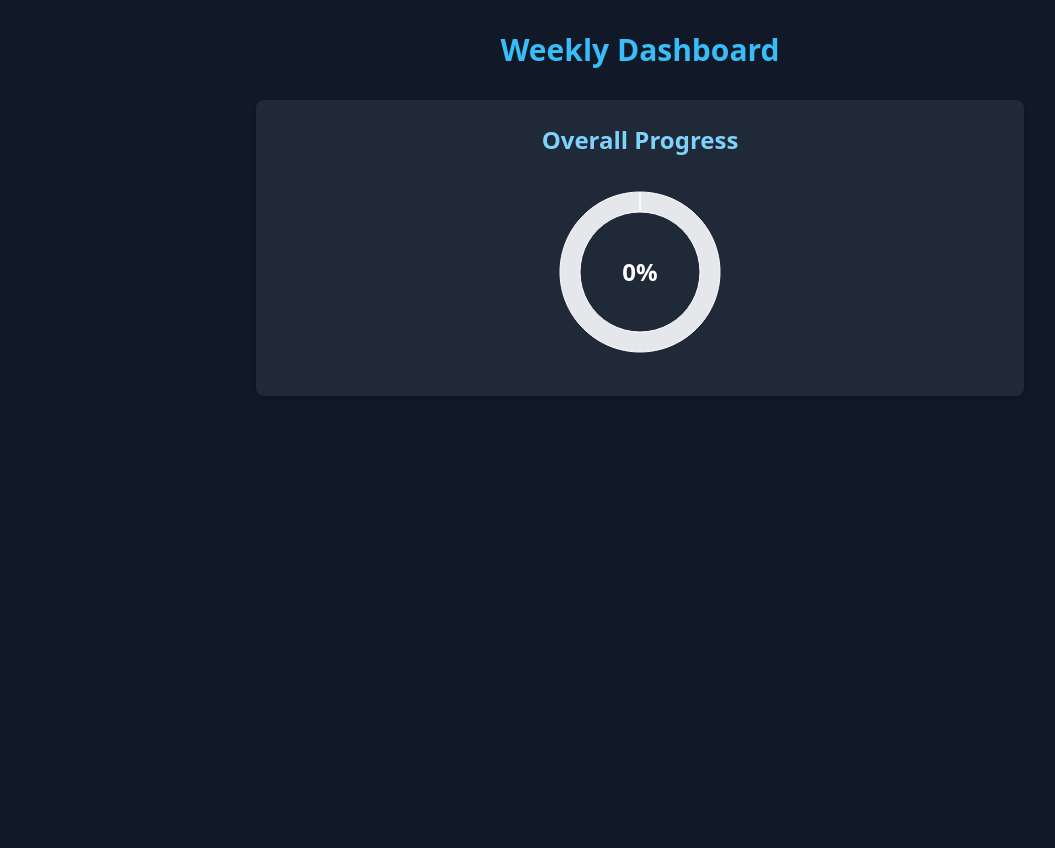
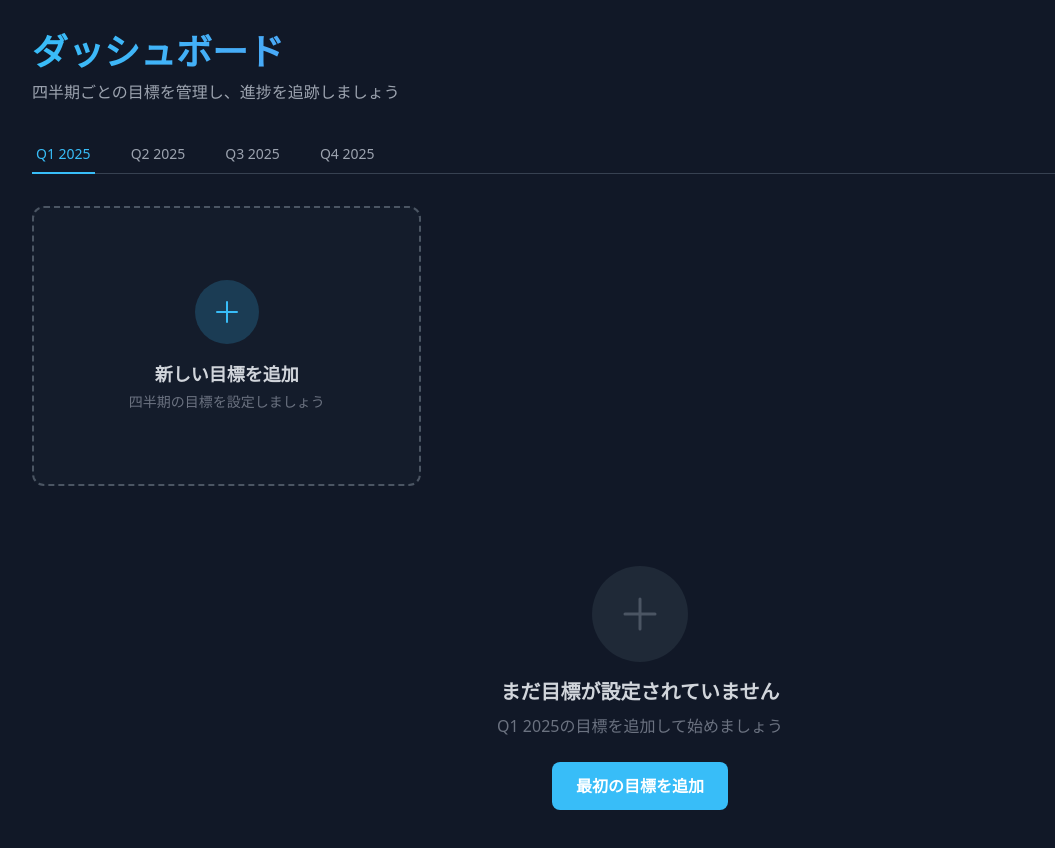
Before and after one commit to Ayumu277/taskApp, a Next.js app: page /dashboard in a window 1280 px wide. Shown: the top 848 px of the page, without its empty margins (0-1055 px from the left). Before the commit the page ends 800 px from the top, so only its background shows below. Built offline with nearby package versions, Linux system fonts and the light colour scheme.

Commit message:
ステップ2（Vision・Outcome・Image登録のオンボーディングUI追加）

```diff
--- a/src/app/dashboard/page.tsx
+++ b/src/app/dashboard/page.tsx
@@ -1,78 +1,213 @@
 'use client';
 
-import React, { useEffect, useState } from 'react';
-import DonutChart from '../../components/DonutChart';
-import Link from 'next/link';
+import { useState, useEffect } from 'react';
+import { PlusIcon } from '@heroicons/react/24/outline';
+import DonutChart from '@/components/DonutChart';
+import AddGoalModal from '@/components/AddGoalModal';
 
-interface WeekSummary {
-  key: string;
-  label: string;
-  completion: number;
+interface QuarterGoal {
+  id: string;
+  title: string;
+  progress: number;
 }
 
-// Helper to extract week label from key
-function getWeekLabel(key: string) {
-  // key format: weekGoal:YYYY-Www
-  return key.replace('weekGoal:', '');
-}
+const quarters = [
+  { id: 'Q1', label: 'Q1 2025', key: '2025-Q1' },
+  { id: 'Q2', label: 'Q2 2025', key: '2025-Q2' },
+  { id: 'Q3', label: 'Q3 2025', key: '2025-Q3' },
+  { id: 'Q4', label: 'Q4 2025', key: '2025-Q4' },
+];
 
 export default function DashboardPage() {
-  const [weeks, setWeeks] = useState<WeekSummary[]>([]);
-  const [overall, setOverall] = useState<number>(0);
+  const [activeQuarter, setActiveQuarter] = useState('Q1');
+  const [goals, setGoals] = useState<{ [key: string]: QuarterGoal[] }>({});
+  const [isModalOpen, setIsModalOpen] = useState(false);
 
+  // Load goals from localStorage
   useEffect(() => {
-    // Get all weekGoal:* keys from localStorage
-    const allKeys = Object.keys(localStorage);
-    const weekKeys = allKeys.filter((k) => k.startsWith('weekGoal:'));
-    // For each week, try to get completion rate from localStorage (e.g. weekCompletion:YYYY-Www)
-    const weekSummaries: WeekSummary[] = weekKeys.map((key) => {
-      // Try to get completion from weekCompletion:YYYY-Www (number 0-100)
-      const label = getWeekLabel(key);
-      let completion = 0;
-      const completionKey = `weekCompletion:${label}`;
-      const stored = localStorage.getItem(completionKey);
-      if (stored) {
-        try {
-          completion = Math.round(Number(JSON.parse(stored)));
-        } catch {
-          completion = 0;
-        }
-      }
-      return { key, label, completion };
-    });
-    setWeeks(weekSummaries);
-    // Calculate overall average
-    if (weekSummaries.length > 0) {
-      const avg = weekSummaries.reduce((sum, w) => sum + w.completion, 0) / weekSummaries.length;
-      setOverall(Math.round(avg));
-    } else {
-      setOverall(0);
+    if (typeof window !== 'undefined') {
+      const loadedGoals: { [key: string]: QuarterGoal[] } = {};
+      quarters.forEach((quarter) => {
+        const stored = localStorage.getItem(`quarterGoals:${quarter.key}`);
+        loadedGoals[quarter.id] = stored ? JSON.parse(stored) : [];
+      });
+      setGoals(loadedGoals);
     }
   }, []);
 
+  // Save goals to localStorage
+  const saveGoals = (quarterId: string, quarterGoals: QuarterGoal[]) => {
+    if (typeof window !== 'undefined') {
+      const quarter = quarters.find((q) => q.id === quarterId);
+      if (quarter) {
+        localStorage.setItem(`quarterGoals:${quarter.key}`, JSON.stringify(quarterGoals));
+      }
+    }
+  };
+
+  const addGoal = (title: string) => {
+    const newGoal: QuarterGoal = {
+      id: Date.now().toString(),
+      title,
+      progress: 0,
+    };
+
+    const updatedGoals = [...(goals[activeQuarter] || []), newGoal];
+    setGoals((prev) => ({ ...prev, [activeQuarter]: updatedGoals }));
+    saveGoals(activeQuarter, updatedGoals);
+    setIsModalOpen(false);
+  };
+
+  const updateGoalProgress = (goalId: string, newProgress: number) => {
+    const currentGoals = goals[activeQuarter] || [];
+    const updatedGoals = currentGoals.map((goal) =>
+      goal.id === goalId ? { ...goal, progress: newProgress } : goal
+    );
+    setGoals((prev) => ({ ...prev, [activeQuarter]: updatedGoals }));
+    saveGoals(activeQuarter, updatedGoals);
+  };
+
+  const currentGoals = goals[activeQuarter] || [];
+
   return (
-    <div className="min-h-screen bg-gray-900 text-white p-4 sm:p-6 md:p-8">
-      <div className="max-w-3xl mx-auto">
-        <h1 className="text-3xl font-bold mb-8 text-center text-sky-400">Weekly Dashboard</h1>
-        <div className="bg-gray-800 rounded-lg shadow-md p-6 mb-10 flex flex-col items-center">
-          <h2 className="text-2xl font-bold text-sky-300 mb-4">Overall Progress</h2>
-          <DonutChart completion={overall} />
+    <div className="min-h-screen bg-gray-900 text-white">
+      <div className="max-w-7xl mx-auto px-4 sm:px-6 lg:px-8 py-8">
+        {/* Header */}
+        <div className="mb-8">
+          <h1 className="text-3xl md:text-4xl font-bold bg-gradient-to-r from-primary to-accent bg-clip-text text-transparent mb-2">
+            ダッシュボード
+          </h1>
+          <p className="text-gray-400">
+            四半期ごとの目標を管理し、進捗を追跡しましょう
+          </p>
         </div>
-        <div className="space-y-4">
-          {weeks.slice(0, 12).map((week) => (
-            <Link
-              key={week.key}
-              href={`/week?w=${encodeURIComponent(week.label)}`}
-              className="block bg-gray-800 rounded-lg shadow-md p-4 flex items-center hover:bg-gray-700 transition-colors"
+
+        {/* Quarter Tabs */}
+        <div className="mb-8">
+          <div className="border-b border-gray-700">
+            <nav className="-mb-px flex space-x-8">
+              {quarters.map((quarter) => (
+                <button
+                  key={quarter.id}
+                  onClick={() => setActiveQuarter(quarter.id)}
+                  className={`py-2 px-1 border-b-2 font-medium text-sm transition-colors duration-200 ${
+                    activeQuarter === quarter.id
+                      ? 'border-primary text-primary'
+                      : 'border-transparent text-gray-400 hover:text-gray-300 hover:border-gray-300'
+                  }`}
+                >
+                  {quarter.label}
+                </button>
+              ))}
+            </nav>
+          </div>
+        </div>
+
+        {/* Goals Grid */}
+        <div className="grid grid-cols-1 md:grid-cols-2 lg:grid-cols-3 gap-6 mb-8">
+          {currentGoals.slice(0, 3).map((goal) => (
+            <div
+              key={goal.id}
+              className="bg-gray-800/50 backdrop-blur-sm border border-gray-700 rounded-xl p-6 hover:border-gray-600 transition-colors duration-200"
             >
-              <div className="w-24 h-24 flex-shrink-0 flex items-center justify-center">
-                <DonutChart completion={week.completion} />
+              <div className="flex flex-col items-center space-y-4">
+                {/* Donut Chart */}
+                <div className="relative">
+                  <DonutChart completion={goal.progress} />
+                  <div className="absolute inset-0 flex items-center justify-center">
+                    <span className="text-2xl font-bold text-white">
+                      {Math.round(goal.progress)}%
+                    </span>
+                  </div>
+                </div>
+
+                {/* Goal Title */}
+                <h3 className="text-lg font-semibold text-center text-white">
+                  {goal.title}
+                </h3>
+
+                {/* Progress Controls */}
+                <div className="w-full space-y-2">
+                  <input
+                    type="range"
+                    min="0"
+                    max="100"
+                    value={goal.progress}
+                    onChange={(e) => updateGoalProgress(goal.id, parseInt(e.target.value))}
+                    className="w-full h-2 bg-gray-700 rounded-lg appearance-none cursor-pointer slider"
+                  />
+                  <div className="flex justify-between text-xs text-gray-400">
+                    <span>0%</span>
+                    <span>50%</span>
+                    <span>100%</span>
+                  </div>
+                </div>
               </div>
-              <div className="ml-6 text-xl font-semibold text-sky-200">{week.label}</div>
-            </Link>
+            </div>
           ))}
+
+          {/* Add Goal Card */}
+          {currentGoals.length < 3 && (
+            <button
+              onClick={() => setIsModalOpen(true)}
+              className="bg-gray-800/30 border-2 border-dashed border-gray-600 rounded-xl p-6 hover:border-gray-500 hover:bg-gray-800/50 transition-all duration-200 flex flex-col items-center justify-center space-y-4 min-h-[280px]"
+            >
+              <div className="w-16 h-16 bg-primary/20 rounded-full flex items-center justify-center">
+                <PlusIcon className="w-8 h-8 text-primary" />
+              </div>
+              <div className="text-center">
+                <h3 className="text-lg font-semibold text-gray-300 mb-1">
+                  新しい目標を追加
+                </h3>
+                <p className="text-sm text-gray-500">
+                  四半期の目標を設定しましょう
+                </p>
+              </div>
+            </button>
+          )}
         </div>
+
+        {/* Goals Limit Message */}
+        {currentGoals.length >= 3 && (
+          <div className="bg-accent/10 border border-accent/20 rounded-lg p-4 text-center">
+            <p className="text-accent font-medium">
+              四半期あたり最大3つの目標まで設定できます
+            </p>
+            <p className="text-sm text-gray-400 mt-1">
+              集中して取り組むために、重要な目標に絞りましょう
+            </p>
+          </div>
+        )}
+
+        {/* Empty State */}
+        {currentGoals.length === 0 && (
+          <div className="text-center py-12">
+            <div className="w-24 h-24 bg-gray-800 rounded-full flex items-center justify-center mx-auto mb-4">
+              <PlusIcon className="w-12 h-12 text-gray-600" />
+            </div>
+            <h3 className="text-xl font-semibold text-gray-300 mb-2">
+              まだ目標が設定されていません
+            </h3>
+            <p className="text-gray-500 mb-6">
+              {quarters.find(q => q.id === activeQuarter)?.label}の目標を追加して始めましょう
+            </p>
+            <button
+              onClick={() => setIsModalOpen(true)}
+              className="bg-primary hover:bg-primary/90 text-white font-semibold py-3 px-6 rounded-lg transition-colors duration-200"
+            >
+              最初の目標を追加
+            </button>
+          </div>
+        )}
       </div>
+
+      {/* Add Goal Modal */}
+      <AddGoalModal
+        isOpen={isModalOpen}
+        onClose={() => setIsModalOpen(false)}
+        onAdd={addGoal}
+        quarterLabel={quarters.find(q => q.id === activeQuarter)?.label || ''}
+      />
     </div>
   );
 }
--- /dev/null
+++ b/src/components/AddGoalModal.tsx
@@ -0,0 +1,120 @@
+'use client'
+
+import { useState } from 'react'
+import { XMarkIcon } from '@heroicons/react/24/outline'
+
+interface AddGoalModalProps {
+  isOpen: boolean
+  onClose: () => void
+  onAdd: (title: string) => void
+  quarterLabel: string
+}
+
+export default function AddGoalModal({ isOpen, onClose, onAdd, quarterLabel }: AddGoalModalProps) {
+  const [title, setTitle] = useState('')
+
+  const handleSubmit = (e: React.FormEvent) => {
+    e.preventDefault()
+    if (title.trim()) {
+      onAdd(title.trim())
+      setTitle('')
+    }
+  }
+
+  const handleClose = () => {
+    setTitle('')
+    onClose()
+  }
+
+  if (!isOpen) return null
+
+  return (
+    <div className="fixed inset-0 z-50 overflow-y-auto">
+      <div className="flex min-h-full items-end justify-center p-4 text-center sm:items-center sm:p-0">
+        {/* Backdrop */}
+        <div
+          className="fixed inset-0 bg-gray-900/75 transition-opacity"
+          onClick={handleClose}
+        />
+
+        {/* Modal */}
+        <div className="relative transform overflow-hidden rounded-lg bg-gray-800 px-4 pb-4 pt-5 text-left shadow-xl transition-all sm:my-8 sm:w-full sm:max-w-lg sm:p-6">
+          {/* Header */}
+          <div className="flex items-center justify-between mb-4">
+            <h3 className="text-lg font-semibold text-white">
+              新しい目標を追加
+            </h3>
+            <button
+              onClick={handleClose}
+              className="text-gray-400 hover:text-gray-300 transition-colors"
+            >
+              <XMarkIcon className="w-6 h-6" />
+            </button>
+          </div>
+
+          {/* Quarter Info */}
+          <div className="mb-4 p-3 bg-primary/10 border border-primary/20 rounded-lg">
+            <p className="text-sm text-primary font-medium">
+              {quarterLabel}の目標
+            </p>
+          </div>
+
+          {/* Form */}
+          <form onSubmit={handleSubmit} className="space-y-4">
+            <div>
+              <label htmlFor="goalTitle" className="block text-sm font-medium text-gray-300 mb-2">
+                目標タイトル
+              </label>
+              <input
+                type="text"
+                id="goalTitle"
+                value={title}
+                onChange={(e) => setTitle(e.target.value)}
+                placeholder="例: 新しいスキルを習得する"
+                className="w-full px-3 py-2 bg-gray-700 border border-gray-600 rounded-lg focus:ring-2 focus:ring-primary focus:border-transparent text-white placeholder-gray-400"
+                maxLength={50}
+                required
+              />
+              <div className="flex justify-between mt-1">
+                <span className="text-xs text-gray-500">
+                  具体的で測定可能な目標を設定しましょう
+                </span>
+                <span className="text-xs text-gray-400">
+                  {title.length}/50
+                </span>
+              </div>
+            </div>
+
+            {/* Tips */}
+            <div className="bg-gray-700/50 border border-gray-600 rounded-lg p-3">
+              <h4 className="text-sm font-medium text-accent mb-2">💡 効果的な目標のコツ</h4>
+              <ul className="text-xs text-gray-400 space-y-1">
+                <li>• 具体的で明確な内容にする</li>
+                <li>• 3ヶ月で達成可能な範囲に設定</li>
+                <li>• 進捗を測定できる要素を含める</li>
+              </ul>
+            </div>
+
+            {/* Buttons */}
+            <div className="flex gap-3 pt-4">
+              <button
+                type="button"
+                onClick={handleClose}
+                className="flex-1 bg-gray-700 hover:bg-gray-600 text-white font-medium py-2 px-4 rounded-lg transition-colors duration-200"
+              >
+                キャンセル
+              </button>
+              <button
+                type="submit"
+                disabled={!title.trim()}
+                className="flex-1 bg-primary hover:bg-primary/90 disabled:bg-gray-600 disabled:cursor-not-allowed text-white font-medium py-2 px-4 rounded-lg transition-colors duration-200"
+              >
+                目標を追加
+              </button>
+            </div>
+          </form>
+        </div>
+      </div>
+    </div>
+  )
+}
```
